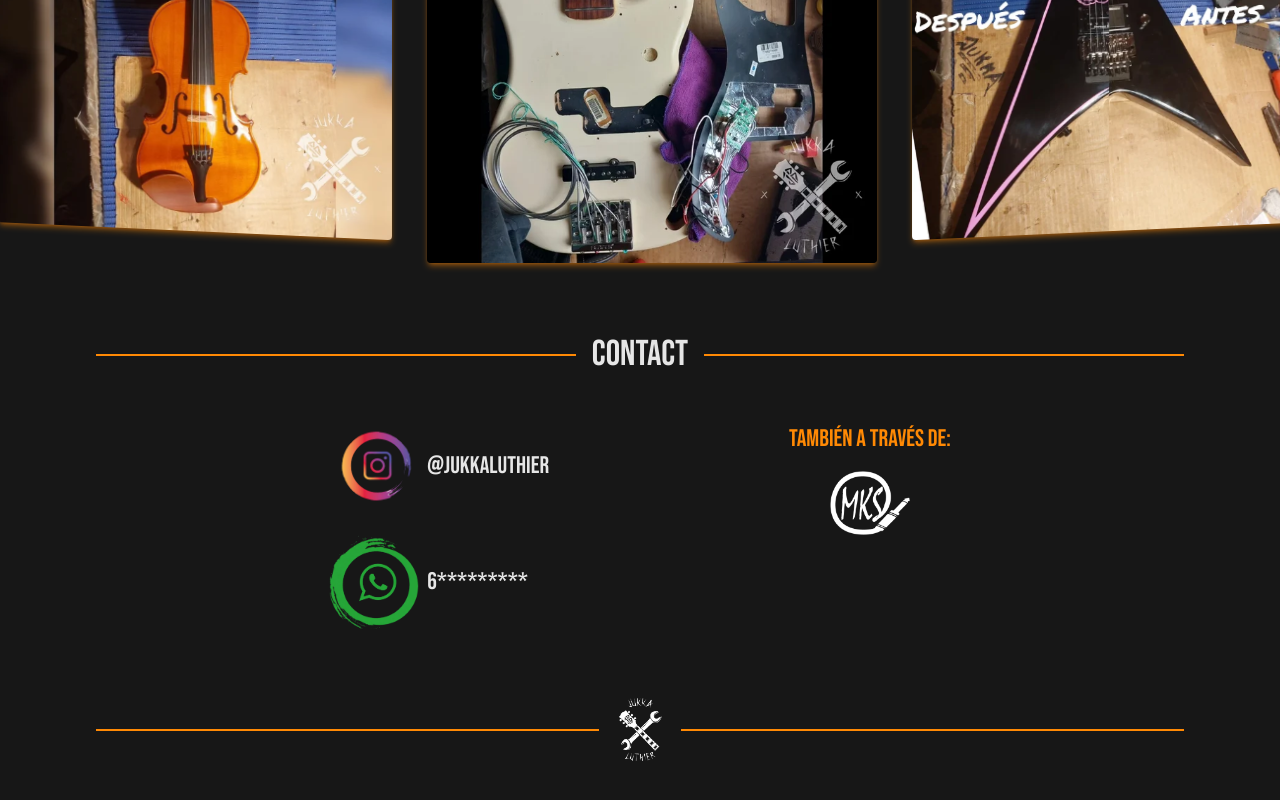
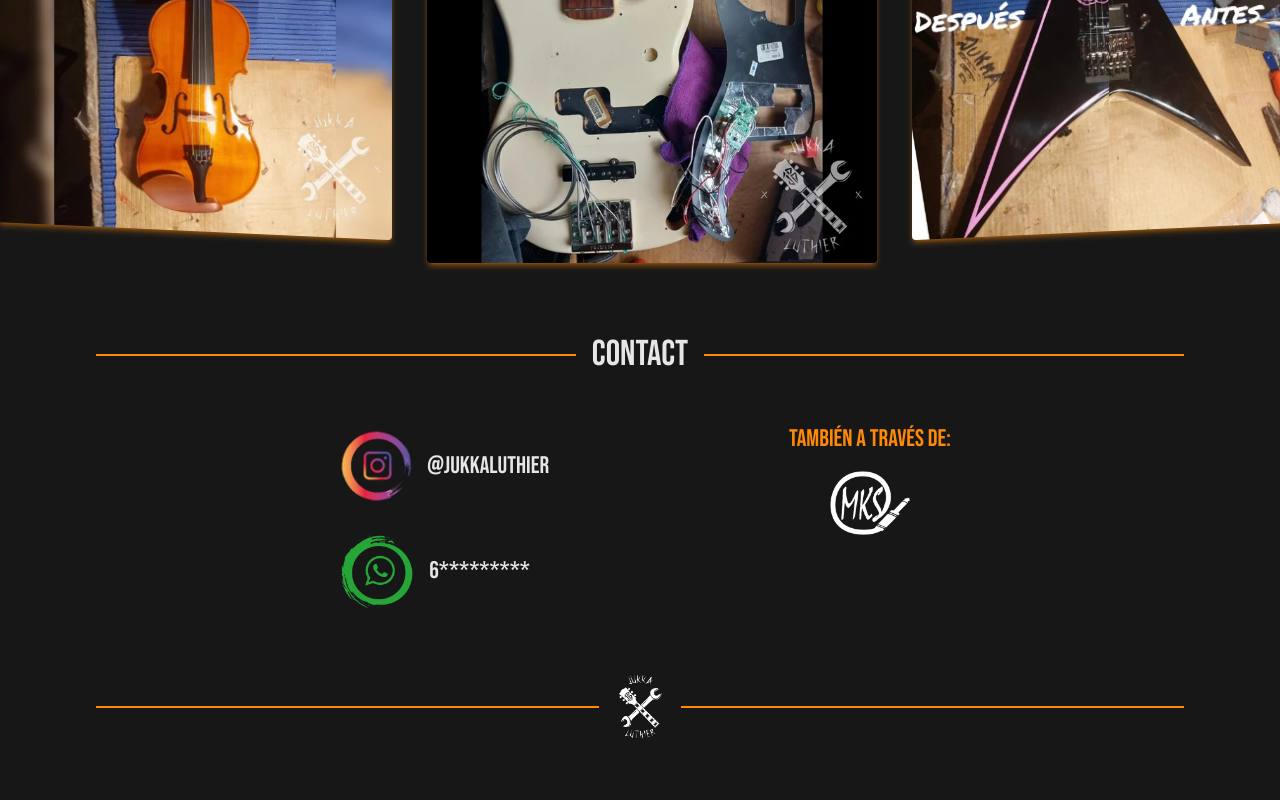
Before and after one commit to AlejandroJarque/LUTHIER-WEB_Project, a Next.js app: page /en in a window 1280 px wide. Shown: the part 2024-2824 px from the top of the page. Built offline with nearby package versions, Linux system fonts and the light colour scheme.

Commit message:
feat: fix styles in contact logos

```diff
--- a/src/app/[lang]/page.tsx
+++ b/src/app/[lang]/page.tsx
@@ -87,8 +87,8 @@ function Contact({ i18 }: { i18: any }) {
             <Image className="pl-1" src="/img/instagram.png" alt="instagram" width={90} height={90} />
             <span>@jukkaluthier</span>
           </a>
-          <a href="#" className="flex items-center gap-2">
-            <Image src="/img/whatsapp.png" alt="whatsapp" width={90} height={90} />
+          <a href="#" className="flex items-center gap-4">
+            <Image className="pl-2 ml-1" src="/img/whatsapp.png" alt="whatsapp" width={80} height={80} />
             <span>6*********</span>
           </a>
         </div>
```
